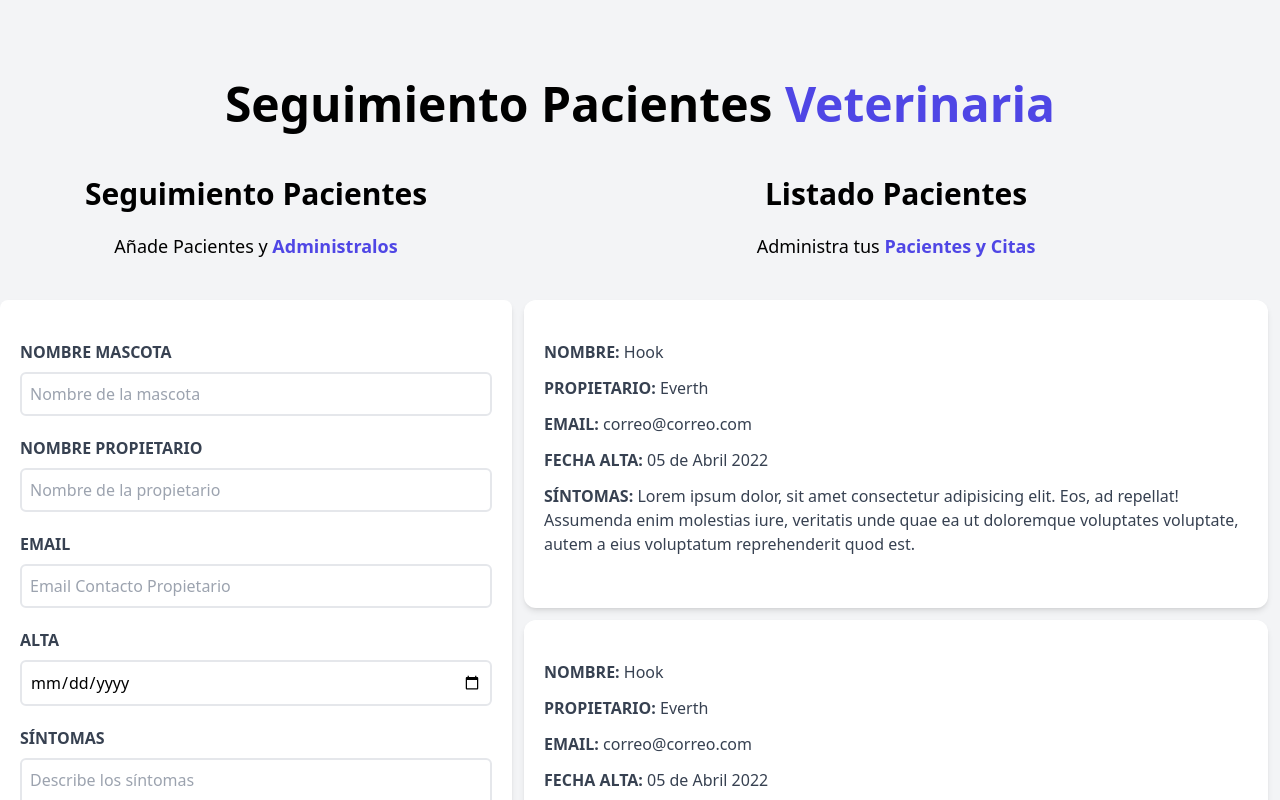
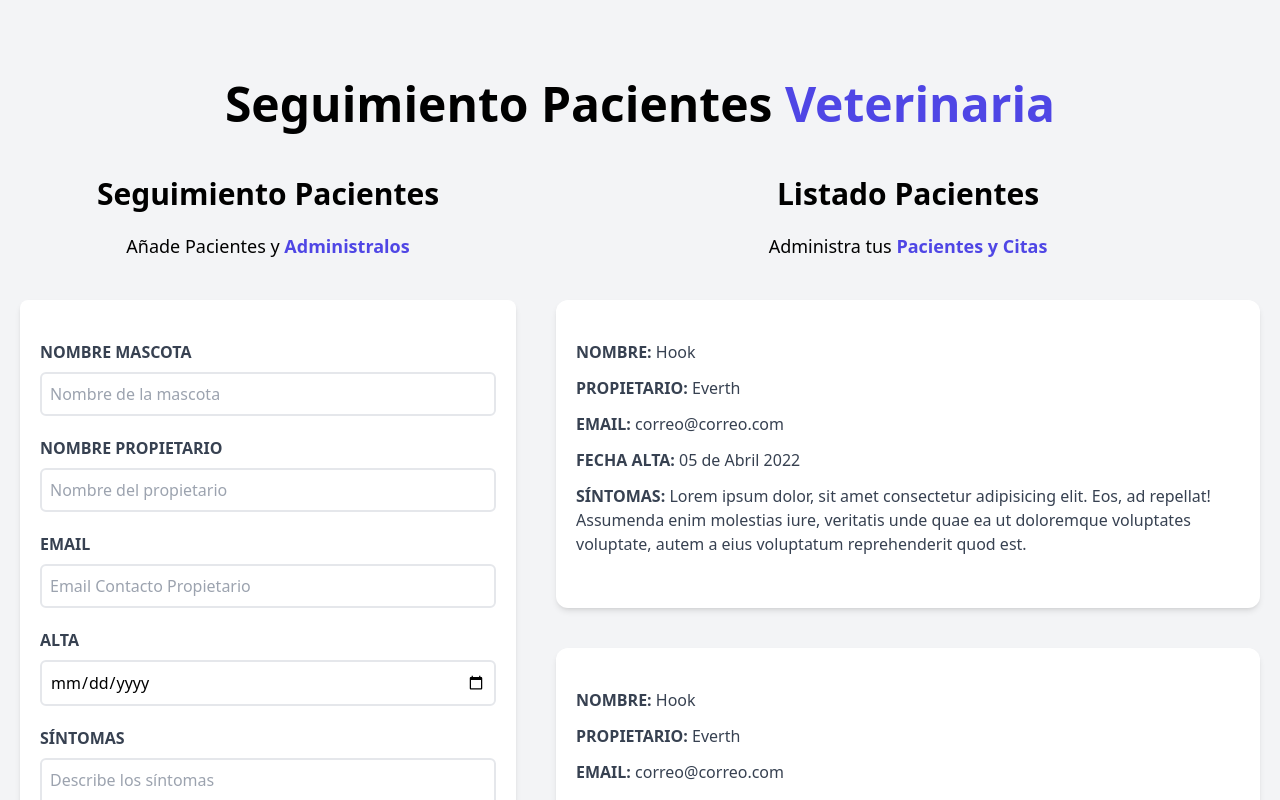
Before and after one commit to epe0413/citas_react_vite, a React (Vite) app: page / in a window 1280 px wide. Shown: the top 800 px of the page. Built offline with nearby package versions, Linux system fonts and the light colour scheme.

Commit message:
Se agregaron los demas elementos del formulario al state

```diff
--- a/src/components/Formulario.jsx
+++ b/src/components/Formulario.jsx
@@ -1,13 +1,30 @@
+import {useState, useEffect} from 'react';
+
 const Formulario = () => {
+  const [nombre, setNombre] = useState('');
+  const [propietario, setPropietario] = useState('');
+  const [email, setEmail] = useState('');
+  const [fecha, setFecha] = useState('');
+  const [sintomas, setSintomas] = useState('');
+
+  const handleSubmit = (e) => {
+    e.preventDefault();
+
+    console.log('Enviando formulario');
+  }
+
   return (
-    <div className="md:w-1/2 lg:w-2/5">
+    <div className="md:w-1/2 lg:w-2/5 mx-5">
         <h2 className="font-black text-3xl text-center">Seguimiento Pacientes</h2>
 
         <p className="text-lg mt-5 text-center mb-10">
             Añade Pacientes y {''}
             <span className="text-indigo-600 font-bold">Administralos</span>
         </p>
-        <form className="bg-white shadow-md rounded-lg py-10 px-5 mb-10">
+        <form
+          onSubmit={handleSubmit}
+          className="bg-white shadow-md rounded-lg py-10 px-5 mb-10"
+        >
           <div className="mb-5">
             <label htmlFor="mascota" className="block text-gray-700 uppercase font-bold">Nombre Mascota</label>
             <input
@@ -15,6 +32,8 @@
               type="text"
               placeholder="Nombre de la mascota"
               className="border-2 w-full p-2 mt-2 placeholder-gray-400 rounded-md"
+              value={nombre}
+              onChange={ (e) => setNombre(e.target.value)}
             />
           </div>
           <div className="mb-5">
@@ -22,8 +41,10 @@
             <input
               id="propietario"
               type="text"
-              placeholder="Nombre de la propietario"
+              placeholder="Nombre del propietario"
               className="border-2 w-full p-2 mt-2 placeholder-gray-400 rounded-md"
+              value={propietario}
+              onChange={ (e) => setPropietario(e.target.value)}
             />
           </div>
           <div className="mb-5">
@@ -33,6 +54,8 @@
               type="email"
               placeholder="Email Contacto Propietario"
               className="border-2 w-full p-2 mt-2 placeholder-gray-400 rounded-md"
+              value={email}
+              onChange={ (e) => setEmail(e.target.value)}
             />
           </div>
           <div className="mb-5">
@@ -42,6 +65,8 @@
               type="date"
               placeholder="Email Contacto Propietario"
               className="border-2 w-full p-2 mt-2 rounded-md"
+              value={fecha}
+              onChange={ (e) => setFecha(e.target.value)}
             />
           </div>
           <div className="mb-5">
@@ -50,6 +75,8 @@
               id="sintomas"
               placeholder="Describe los síntomas"
               className="border-2 w-full p-2 mt-2 placeholder-gray-400 rounded-md"
+              value={sintomas}
+              onChange={ (e) => setSintomas(e.target.value)}
             />
           </div>
 
--- a/src/components/Paciente.jsx
+++ b/src/components/Paciente.jsx
@@ -1,6 +1,6 @@
 const Paciente = () => {
   return (
-    <div className="m-3 bg-white shadow-md px-5 py-10 rounded-xl">
+    <div className="mx-5 my-10 bg-white shadow-md px-5 py-10 rounded-xl">
           <p className="font-bold mb-3 text-gray-700 uppercase">
             Nombre: {''}
             <span className="font-normal normal-case">Hook</span>
```
